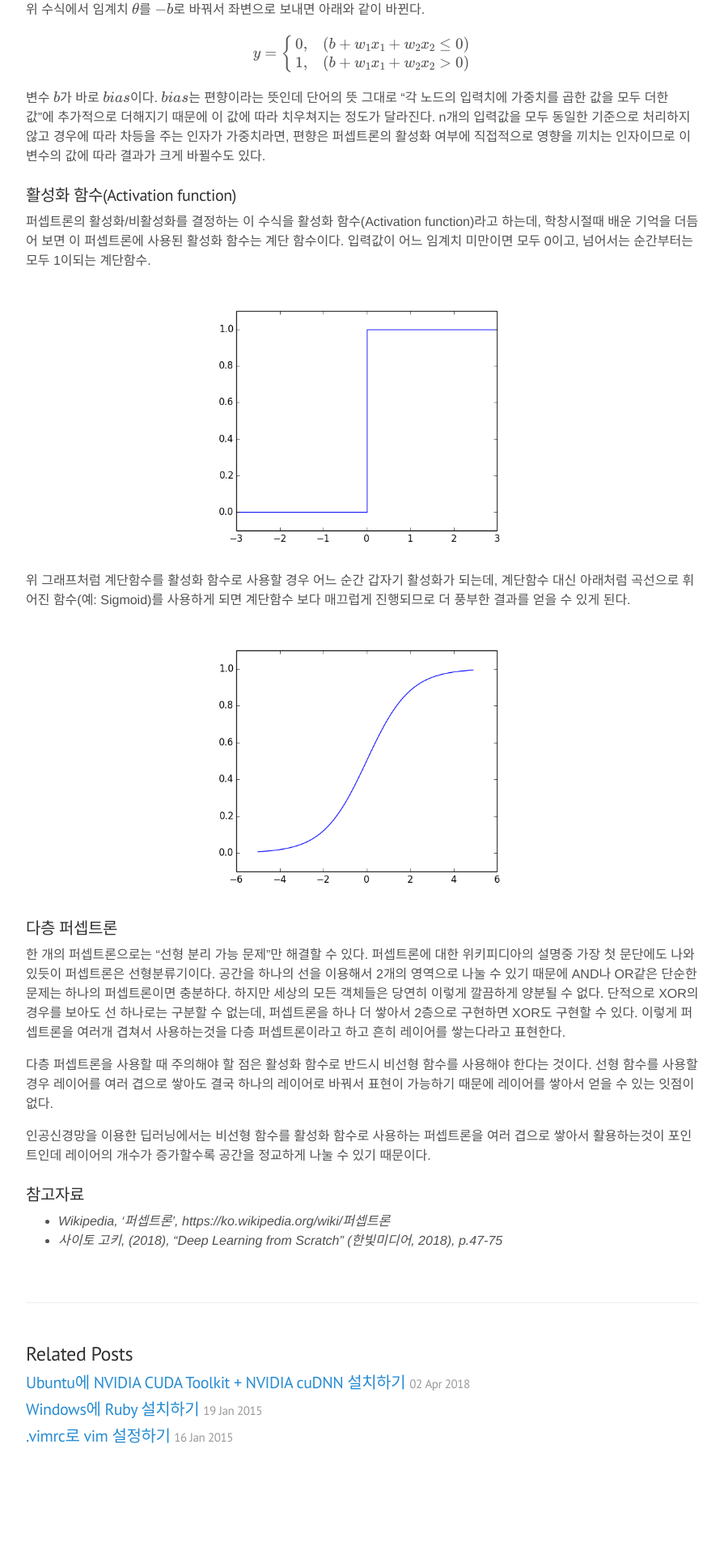
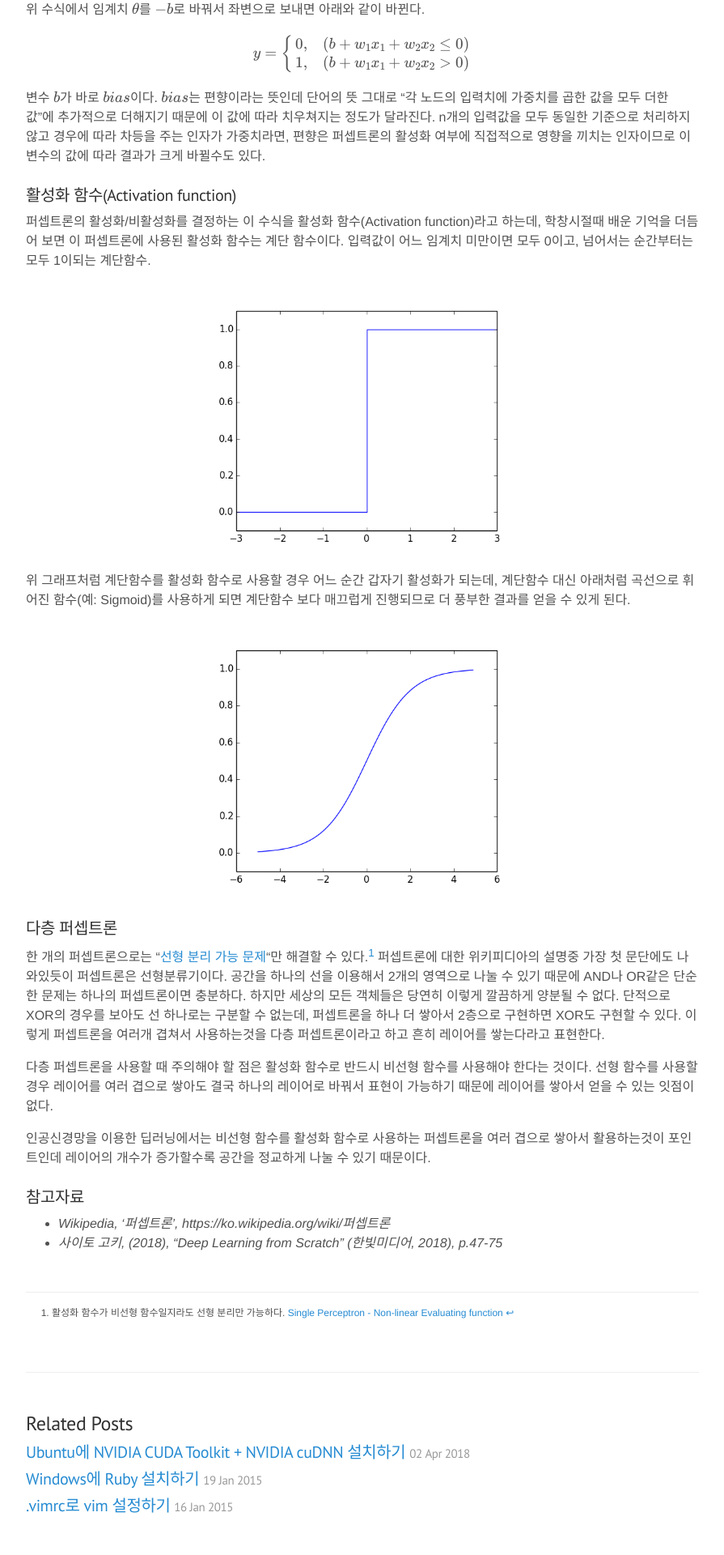
Before and after one commit to dotoli21/myblog, a Jekyll site: the page built from _posts/2018-04-15-deep-learning-perceptron.markdown, in a window 1280 px wide. Shown: the part 974-2894 px from the top of the page at 81% size, without its empty margins (192-1087 px from the left). Built offline with Jekyll 4.4.1, drawn with Linux system fonts in a browser that asks for light colours; formulas are drawn with MathJax 3; comment, search, counter and statistics services are not loaded; before the commit the page ends 2808 px from its top, so only the background shows below that.

Commit message:
Modify post.

```diff
--- a/_posts/2018-04-15-deep-learning-perceptron.markdown
+++ b/_posts/2018-04-15-deep-learning-perceptron.markdown
@@ -60,7 +60,7 @@ $$
 
 ### 다층 퍼셉트론
 
-한 개의 퍼셉트론으로는 "선형 분리 가능 문제"만 해결할 수 있다. 퍼셉트론에 대한 위키피디아의 설명중 가장 첫 문단에도 나와있듯이 퍼셉트론은 선형분류기이다. 공간을 하나의 선을 이용해서 2개의 영역으로 나눌 수 있기 때문에 AND나 OR같은 단순한 문제는 하나의 퍼셉트론이면 충분하다. 하지만 세상의 모든 객체들은 당연히 이렇게 깔끔하게 양분될 수 없다. 단적으로 XOR의 경우를 보아도 선 하나로는 구분할 수 없는데, 퍼셉트론을 하나 더 쌓아서 2층으로 구현하면 XOR도 구현할 수 있다. 이렇게 퍼셉트론을 여러개 겹쳐서 사용하는것을 다층 퍼셉트론이라고 하고 흔히 레이어를 쌓는다라고 표현한다.
+한 개의 퍼셉트론으로는 "[선형 분리 가능 문제](https://en.wikipedia.org/wiki/Linear_separability)"만 해결할 수 있다.[^1] 퍼셉트론에 대한 위키피디아의 설명중 가장 첫 문단에도 나와있듯이 퍼셉트론은 선형분류기이다. 공간을 하나의 선을 이용해서 2개의 영역으로 나눌 수 있기 때문에 AND나 OR같은 단순한 문제는 하나의 퍼셉트론이면 충분하다. 하지만 세상의 모든 객체들은 당연히 이렇게 깔끔하게 양분될 수 없다. 단적으로 XOR의 경우를 보아도 선 하나로는 구분할 수 없는데, 퍼셉트론을 하나 더 쌓아서 2층으로 구현하면 XOR도 구현할 수 있다. 이렇게 퍼셉트론을 여러개 겹쳐서 사용하는것을 다층 퍼셉트론이라고 하고 흔히 레이어를 쌓는다라고 표현한다.
 
 다층 퍼셉트론을 사용할 때 주의해야 할 점은 활성화 함수로 반드시 비선형 함수를 사용해야 한다는 것이다. 선형 함수를 사용할 경우 레이어를 여러 겹으로 쌓아도 결국 하나의 레이어로 바꿔서 표현이 가능하기 때문에 레이어를 쌓아서 얻을 수 있는 잇점이 없다.
 
@@ -71,3 +71,5 @@ $$
 
 * *Wikipedia, '퍼셉트론', https://ko.wikipedia.org/wiki/퍼셉트론*
 * *사이토 고키, (2018), "Deep Learning from Scratch" (한빛미디어, 2018), p.47-75*
+
+[^1]: 활성화 함수가 비선형 함수일지라도 선형 분리만 가능하다. [Single Perceptron - Non-linear Evaluating function](https://stackoverflow.com/questions/9600888/single-perceptron-non-linear-evaluating-function)
--- a/public/css/poole.css
+++ b/public/css/poole.css
@@ -263,6 +263,19 @@ tbody tr:nth-child(odd) th {
   font-weight: 300;
 }
 
+/*
+ * Footnote
+ */
+.footnotes {
+  margin-top: 3rem;
+  padding-top: 1rem;
+  border-top: 1px solid #eee;
+  font-size: .75rem;
+}
+
+.footnotes ol {
+  padding-left: 2rem;
+}
 
 /*
  * Messages
```
